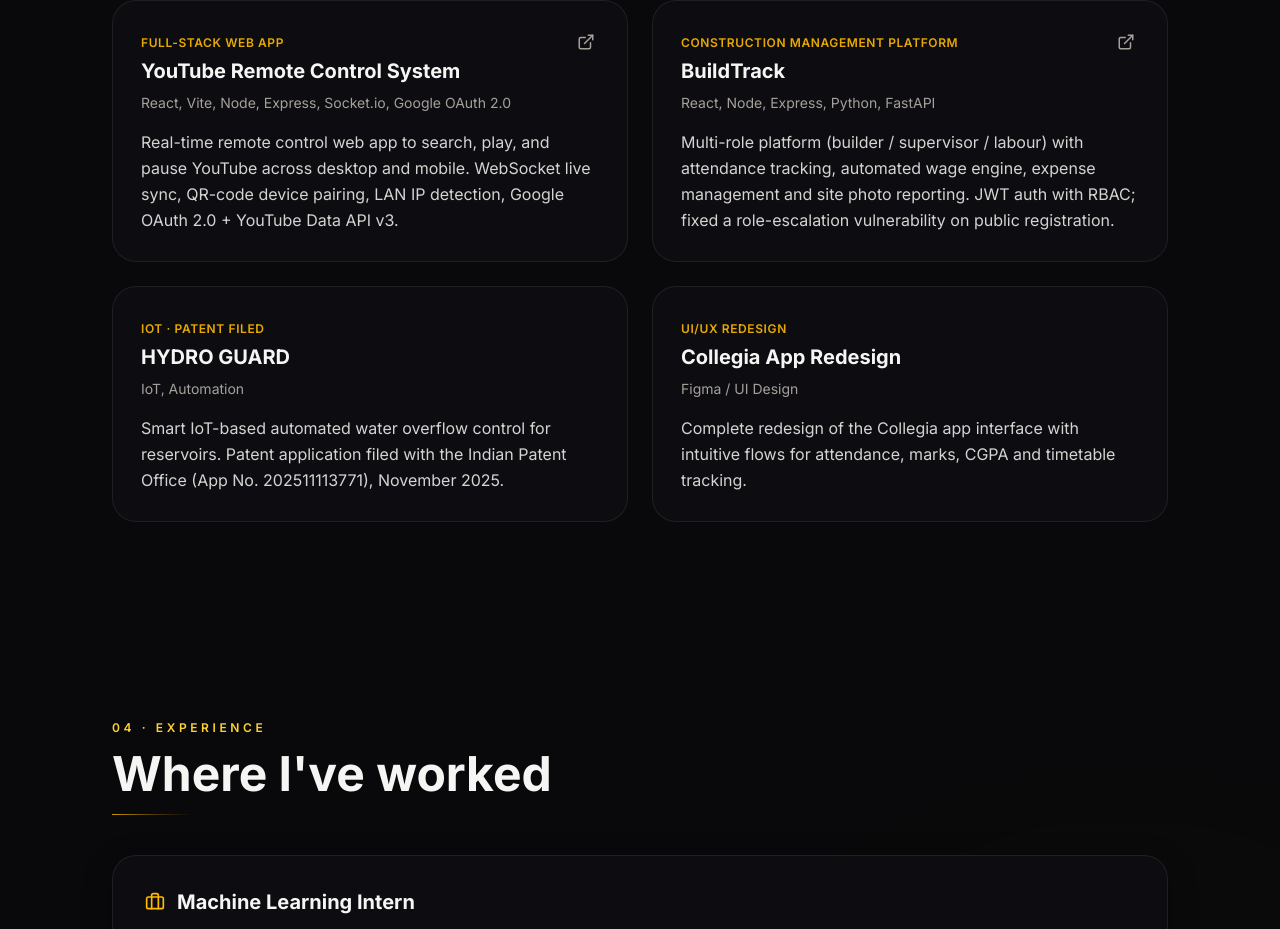
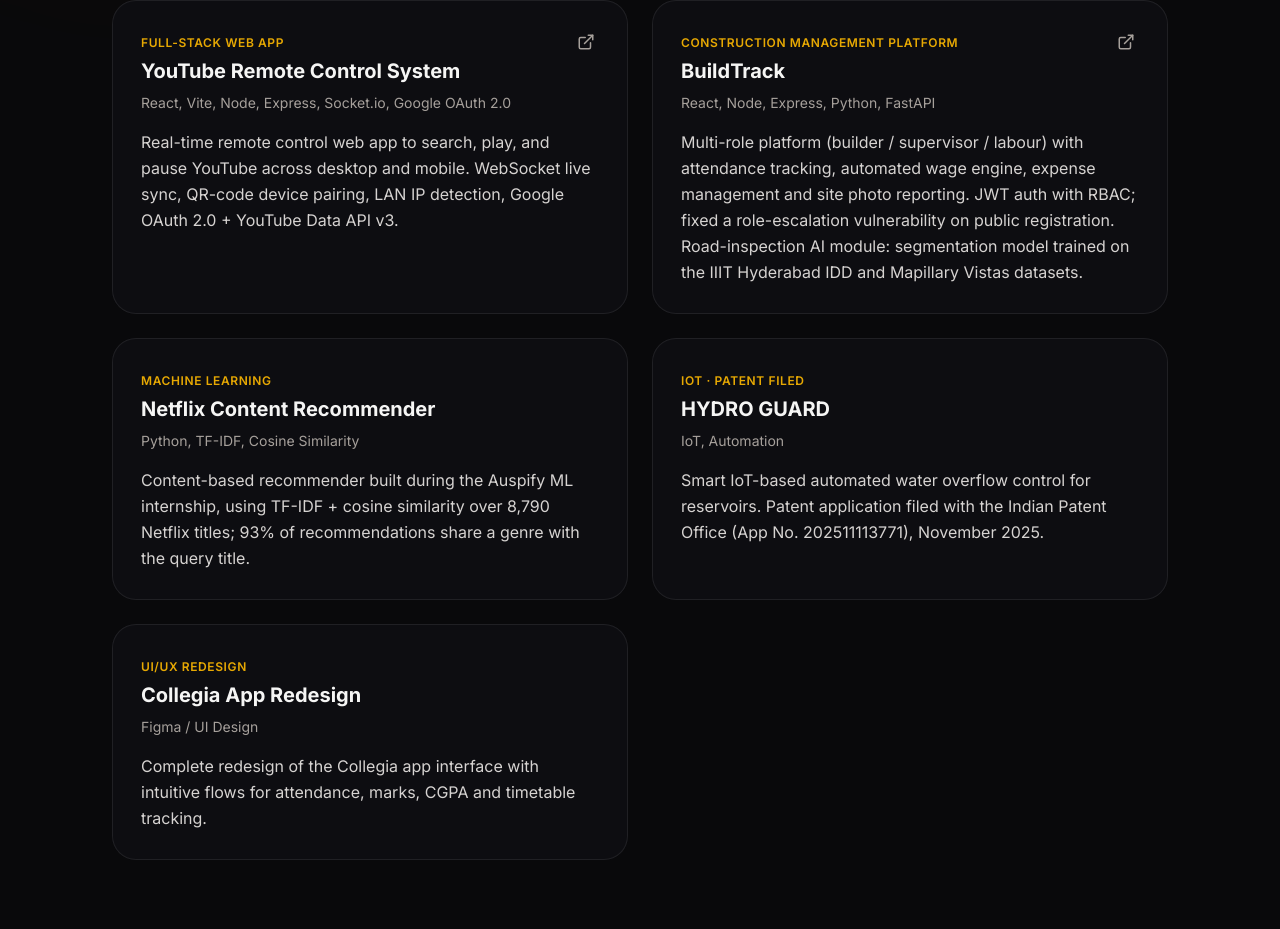
Before and after one commit to god1arpit/portfolio, a React (Vite) app: page / in a window 1280 px wide. Shown: the part 2820-3749 px from the top of the page. Built offline with nearby package versions, Linux system fonts and the light colour scheme.

Commit message:
feat(projects): add Netflix recommender card and update BuildTrack AI description

```diff
--- a/src/App.jsx
+++ b/src/App.jsx
@@ -144,8 +144,15 @@ const projects = [
     name: 'BuildTrack',
     tag: 'Construction Management Platform',
     stack: 'React, Node, Express, Python, FastAPI',
-    desc: 'Multi-role platform (builder / supervisor / labour) with attendance tracking, automated wage engine, expense management and site photo reporting. JWT auth with RBAC; fixed a role-escalation vulnerability on public registration.',
+    desc: 'Multi-role platform (builder / supervisor / labour) with attendance tracking, automated wage engine, expense management and site photo reporting. JWT auth with RBAC; fixed a role-escalation vulnerability on public registration. Road-inspection AI module: segmentation model trained on the IIIT Hyderabad IDD and Mapillary Vistas datasets.',
     link: 'https://buildtrack-ai.vercel.app',
+  },
+  {
+    name: 'Netflix Content Recommender',
+    tag: 'Machine Learning',
+    stack: 'Python, TF-IDF, Cosine Similarity',
+    desc: 'Content-based recommender built during the Auspify ML internship, using TF-IDF + cosine similarity over 8,790 Netflix titles; 93% of recommendations share a genre with the query title.',
+    link: null,
   },
   {
     name: 'HYDRO GUARD',
```
